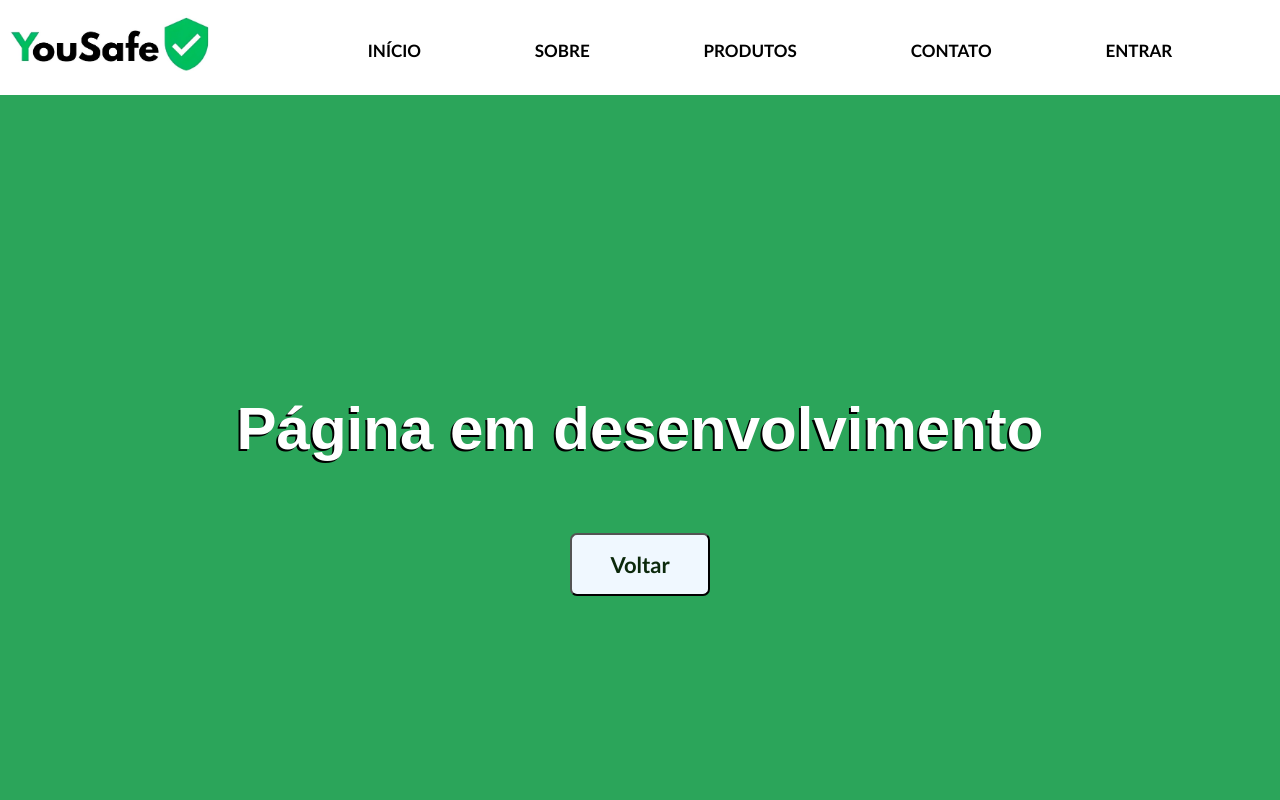
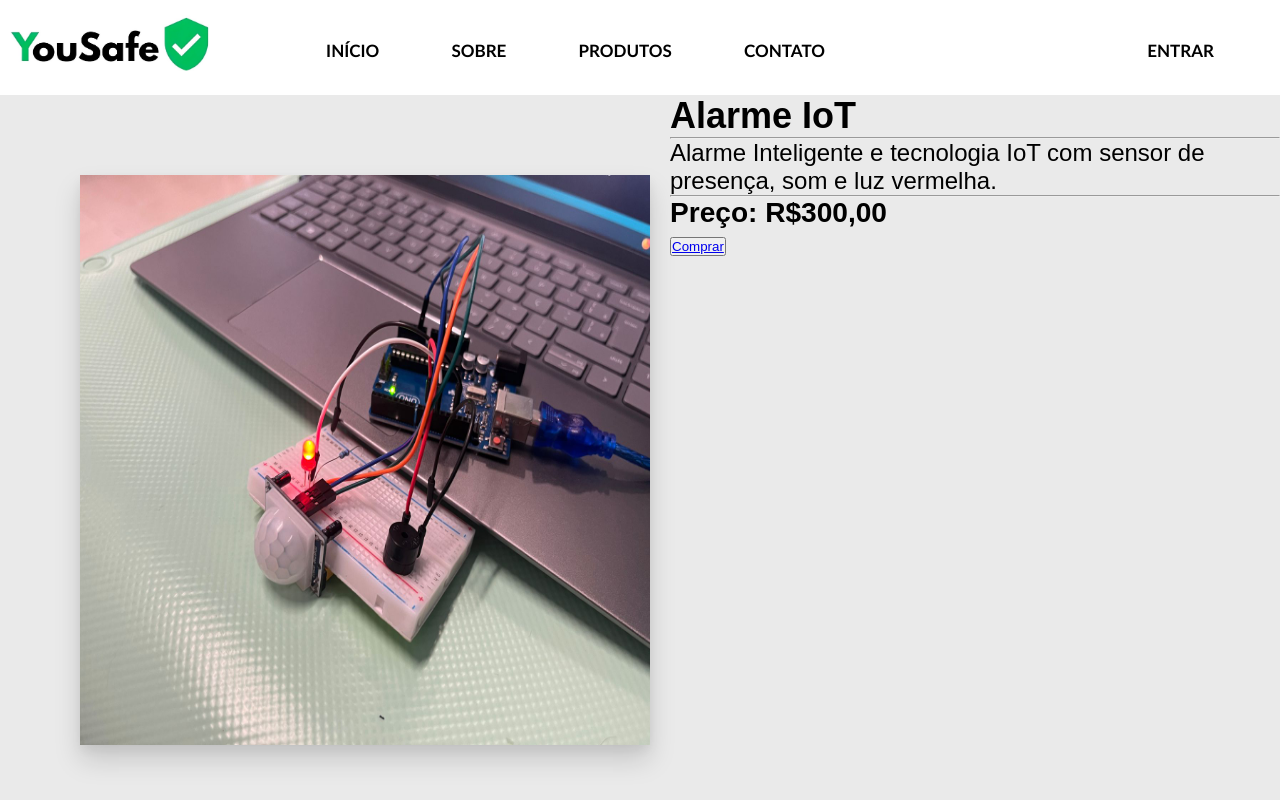
Before and after one commit to Ana-Livia-Lopes/YouSafe, a plain HTML site: page compra.html in a window 1280 px wide. Shown: the top 800 px of the page. Drawn offline with Linux system fonts and the light colour scheme.

Commit message:
compra e produtos

```diff
--- a/compra.html
+++ b/compra.html
@@ -24,10 +24,20 @@
             </nav>
         </div>
     </header>
-    <section id="texto">
-        <h1>Página em desenvolvimento</h1>
-        <button id="voltar"><a href="produtos.html">Voltar</a></button>
+    <section id="secao1" class="secao">
+        <img id="imp" src="./img/img3.jpeg" alt="">
+        <div id="infop">
+            <h1>Alarme IoT</h1>
+            <hr>
+            <p>Alarme Inteligente e tecnologia IoT com sensor de presença, som e luz vermelha.</p>
+            <hr>
+            <h3 id="preco">Preço: R$300,00</h3>
+            <form action="compra.html">
+                <button><a href="compra.html">Comprar</a></button>
+            </form>
+        </div>
     </section>
+
     <footer>
         <img class="logo" src="./img/logo.jpg" alt="logo da empres YouSafe">
             <p>© 2024 YouSafe</p>
--- a/css/compra.css
+++ b/css/compra.css
@@ -5,6 +5,7 @@
 
 body {
     font-family: Arial, sans-serif;
+    background-color:#0f9944e1;
     font-size:x-large;
 }
 
@@ -22,7 +23,6 @@ header {
     justify-content: space-between;
     align-items: center;
 }
-
 footer{
     background-color:white;
     color:black;
@@ -40,29 +40,32 @@ footer a{
     text-decoration: none;
     color: black;
 }
+
 #insta{
     width: 70px;
     margin-left: 210px;
 }
+
 .logo {
     width: 200px;
+    margin-left: 0px;
 }
 
 nav {
     width: 1000px;
 }
 
-nav ul {
+ul {
     list-style-type: none;
     display: flex;
     justify-content: space-evenly;
 }
 
-nav ul li {
+li {
     padding: 16px;
 }
 
-nav ul li a {
+li a {
     color:black;
     text-decoration: none;
     font-size: 17px;
@@ -70,42 +73,28 @@ nav ul li a {
     font-family: 'Gill Sans', 'Gill Sans MT', Calibri, 'Trebuchet MS';
     text-transform: uppercase;
 }
+
+#login {
+    margin-left: 250px;
+}
+
 section{
     background-color:#0f9944e1;
     height: 100vh;
 }
-h1{
-    color: white;
-    font-size: 60px;
-    text-shadow: #000 -2px 2px;
+
+#secao1 {
+    background-color: rgb(234, 234, 234);
+    display: grid;
+    grid-template-columns: repeat(2, 1fr);
+    grid-template-rows: auto;
+    gap: 20px;
 }
-#voltar a{
-    text-decoration: none;
-    color: white;
-    display: block;
-    font-weight: bold;
-    font-size: 22px;
-    color: rgb(12, 41, 12);
+
+#imp {
+    margin-left: 80px;
+    margin-top: 80px;
+    box-shadow: rgba(0, 0, 0, 0.15) 0px 15px 25px, rgba(0, 0, 0, 0.05) 0px 5px 10px;
+    height: 570px;
+    width: 570px;
 }
-button {
-    background-color:aliceblue;
-    border-radius: 7px;
-    width: 140px;
-    padding: 16px;
-    cursor: pointer;
-    margin-top: 70px;
-}
-button a{
-    font-weight: bold;
-    font-family: 'Gill Sans', 'Gill Sans MT', Calibri, 'Trebuchet MS';
-    font-size: 18px;
-    text-decoration: none;
-}
-#texto{
-    display: flex;
-    flex-direction: column;
-    display: flex;
-    justify-content: center;
-    align-items: center;
-    text-align: center;
-}
```
